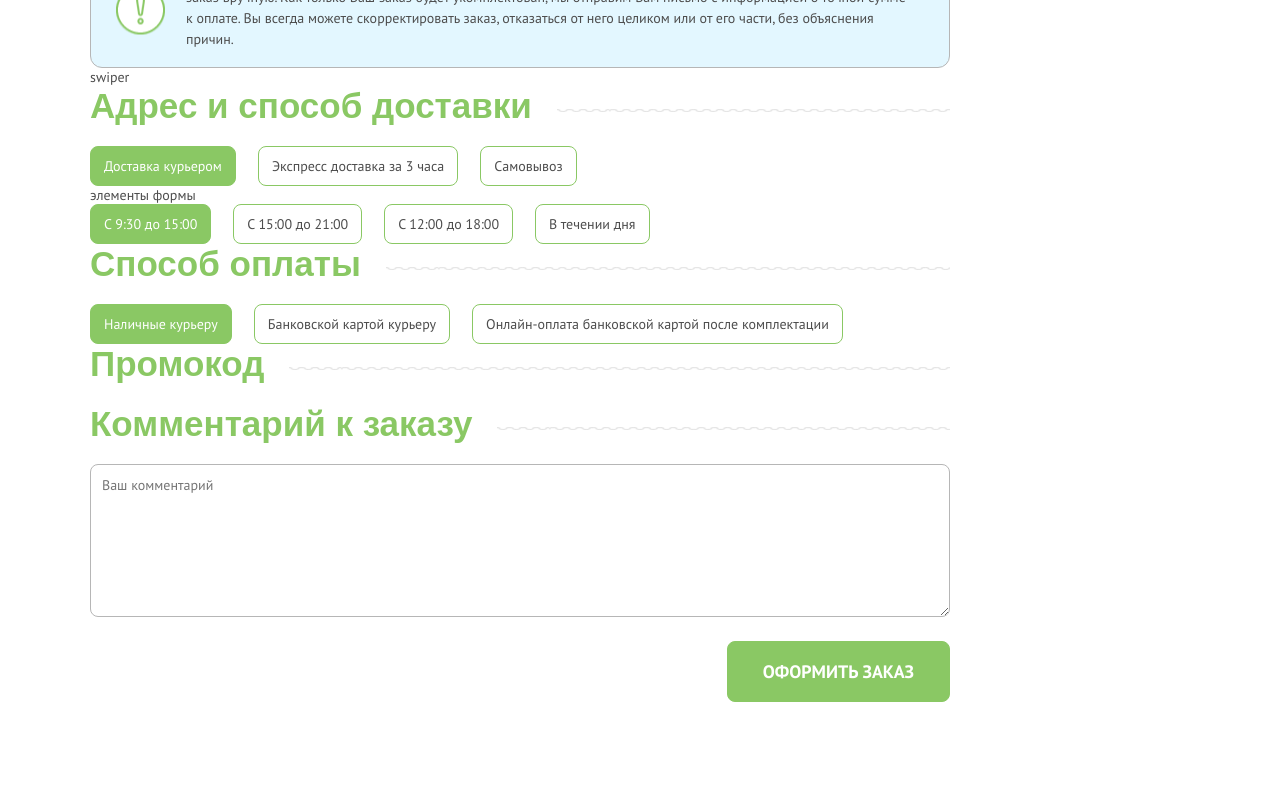
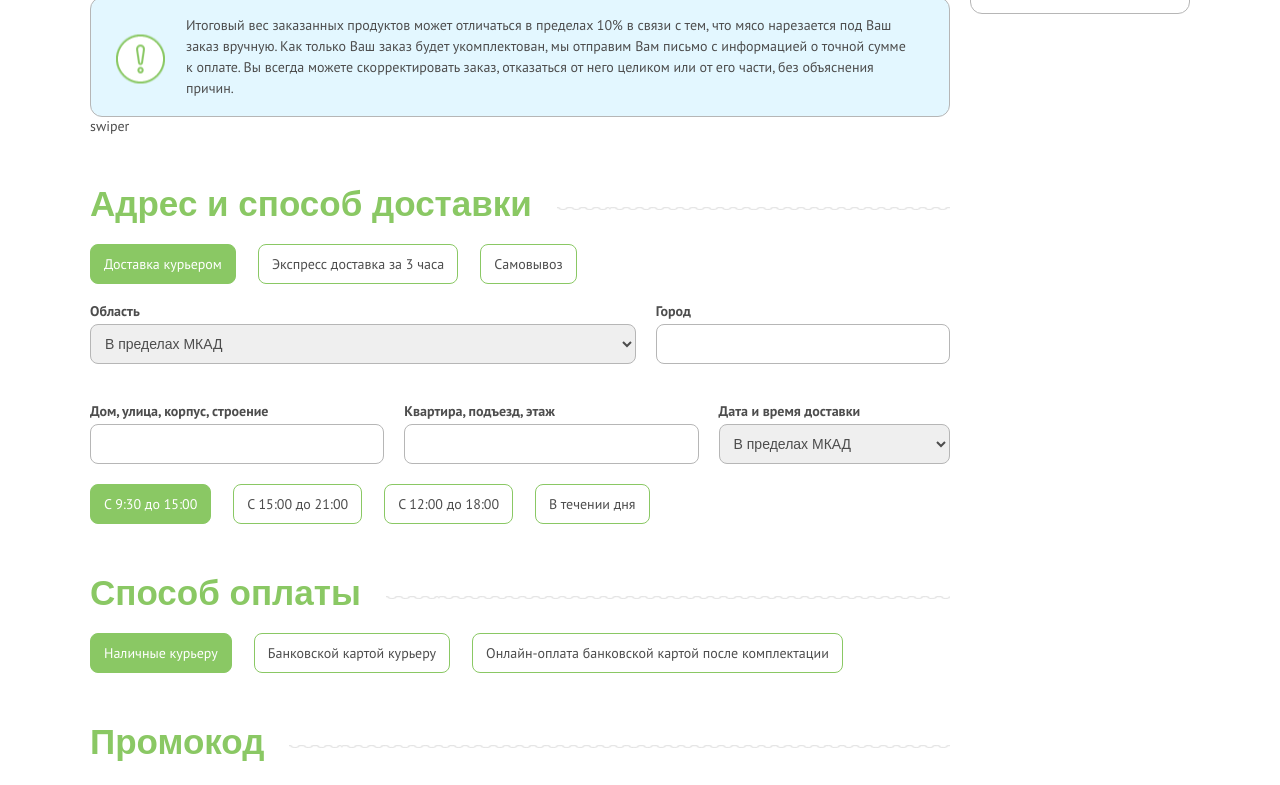
Before and after one commit to denis-snitko/meat, a website: page #src/cart.html in a window 1280 px wide. Shown: the part 936-1721 px from the top of the page. Drawn offline with nearby package versions, Linux system fonts and the light colour scheme; files that its build step writes are made by us from their sources; files whose address does not match are found by name; a web font is replaced by a local one.

Commit message:
Update p-cart

```diff
--- a/#src/modules/p-cart/_p-cart.html
+++ b/#src/modules/p-cart/_p-cart.html
@@ -168,7 +168,47 @@
               </div>
             </div>
 
-            элементы формы
+            <div class="order-details__row">
+              <div class="order-details__col-9">
+                <label class="order-details__label">
+                  <h5>Область</h5>
+                  <select>
+                    <option value="">В пределах МКАД</option>
+                    <option value="">За МКАД</option>
+                  </select>
+                </label>
+              </div>
+              <div class="order-details__col-5">
+                <label class="order-details__label">
+                  <h5>Город</h5>
+                  <input type="text" name="city">
+                </label>
+              </div>
+            </div>
+
+            <div class="order-details__row">
+              <div class="order-details__col-5">
+                <label class="order-details__label">
+                  <h5>Дом, улица, корпус, строение</h5>
+                  <input type="text" name="city">
+                </label>
+              </div>
+              <div class="order-details__col-5">
+                <label class="order-details__label">
+                  <h5>Квартира, подъезд, этаж</h5>
+                  <input type="text" name="city">
+                </label>
+              </div>
+              <div class="order-details__col-4">
+                <label class="order-details__label">
+                  <h5>Дата и время доставки</h5>
+                  <select>
+                    <option value="">В пределах МКАД</option>
+                    <option value="">Зв МКАД</option>
+                  </select>
+                </label>
+              </div>
+            </div>
 
             <div class="p-cart__order-wrapper">
               <div class="custom-checkbox">
--- a/#src/modules/p-cart/_p-cart.scss
+++ b/#src/modules/p-cart/_p-cart.scss
@@ -33,7 +33,7 @@
 
   &__order-wrapper {
     display: flex;
-
+    // padding-bottom: 49px;
   }
 
   .custom-checkbox {
@@ -78,6 +78,10 @@
       background-color: #8ac864;
       color: #ffffff;
     }
+  }
+
+  .title-wrapper {
+    margin-top: 49px;
   }
 }
 
@@ -300,4 +304,53 @@
       text-transform: uppercase;
     }
   }
+
+  &__row {
+    @include row-flex();
+    padding: 20px 0;
+  }
+
+  &__col-4,
+  &__col-5,
+  &__col-9 {
+    @include col();
+    // border: 1px solid #000;
+  }
+
+  &__col-4 {
+    @include size(4);
+  }
+
+  &__col-5 {
+    @include size(5);
+  }
+
+  &__col-9 {
+    @include size(9);
+  }
+
+  &__label {
+    // width: 100%;
+
+    h5 {
+      margin-bottom: 6px;
+      font-size: 14px;
+      line-height: 14px;
+      font-weight: 700;
+    }
+
+    input,
+    select {
+      width: 100%;
+      padding: 10px;
+      font-size: 14px;
+      color: #4d4d4d;
+      border-radius: 8px;
+      border: 1px solid #b6b6b6;
+    }
+
+    input {
+
+    }
+  }
 }
```
Also changed, not shown: docs/cart.html (+41 -1 lines), docs/css/main.css.
